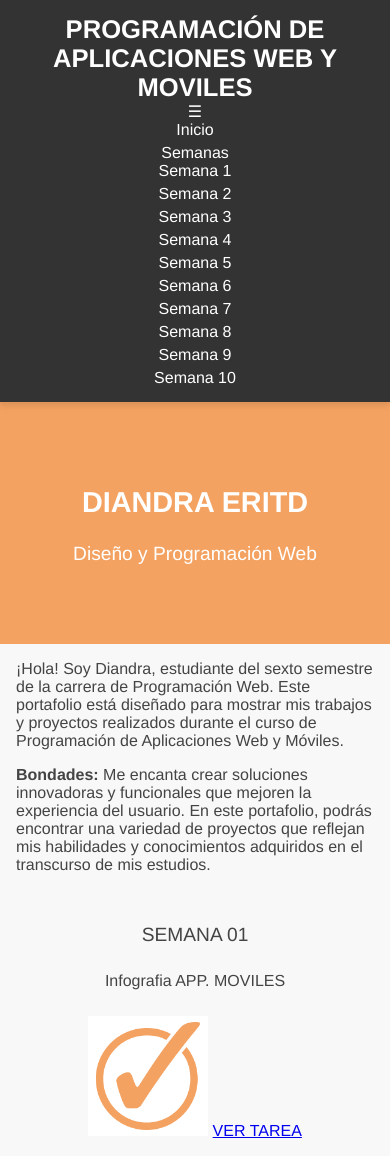
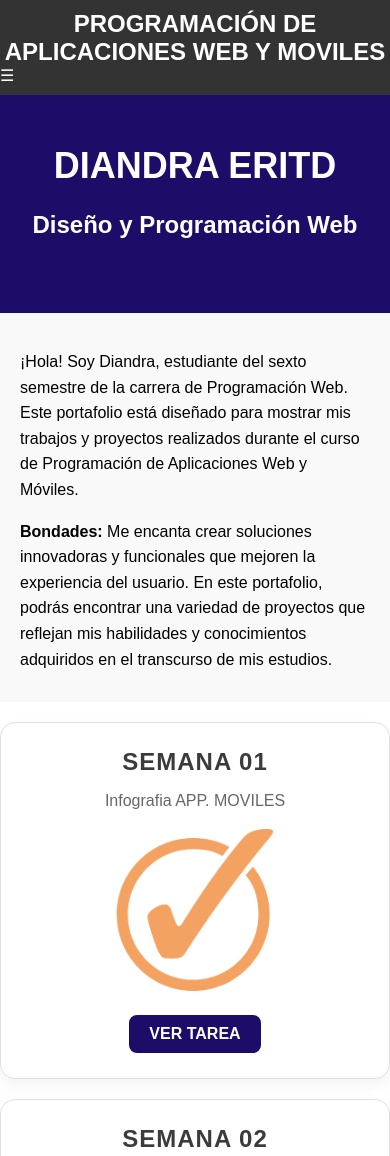
Before and after one commit to diandraeritd/page, a plain HTML site: page index.html in a window 390 px wide. Shown: the top 1156 px of the page. Drawn offline with Linux system fonts and the light colour scheme; a script that the page names is missing.

Commit message:
Update styles.css

```diff
--- a/styles.css
+++ b/styles.css
@@ -1,25 +1,25 @@
 /* Estilos generales */
 body {
+    font-family: Arial, sans-serif;
     margin: 0;
-    font-family: 'Helvetica', sans-serif;
-    background-color: #f8f8f8;
-    color: #444;
+    padding: 0;
 }
 
 header {
     background-color: #333;
-    color: #fff;
-    padding: 20px;
-    text-align: center;
-    position: sticky;
-    top: 0;
-    z-index: 100;
-    box-shadow: 0 4px 6px rgba(0, 0, 0, 0.1);
+    color: white;
+    padding: 10px 0;
 }
 
 header .logo h1 {
-    font-size: 2.2em;
+    text-align: center;
     margin: 0;
+    font-size: 24px;
+}
+
+/* Navegación */
+nav {
+    position: relative;
 }
 
 nav ul {
@@ -28,163 +28,181 @@ nav ul {
     margin: 0;
     display: flex;
     justify-content: center;
-    gap: 30px;
+    background-color: #444;
+}
+
+nav ul li {
+    position: relative;
 }
 
 nav ul li a {
-    color: #fff;
+    color: white;
+    padding: 15px 20px;
     text-decoration: none;
-    font-size: 1.1em;
-    padding: 10px 15px;
-    transition: color 0.3s;
+    display: block;
 }
 
 nav ul li a:hover {
-    color: #f4a261;
+    background-color: #555;
 }
 
-/* Responsive para teléfonos */
-@media screen and (max-width: 768px) {
+nav ul li ul.dropdown-content {
+    display: none;
+    position: absolute;
+    top: 100%;
+    left: 0;
+    background-color: #444;
+    padding: 0;
+    width: 150px;
+    z-index: 1000;
+}
+
+nav ul li ul.dropdown-content li a {
+    padding: 10px;
+}
+
+nav ul li:hover ul.dropdown-content {
+    display: block;
+}
+
+/* Estilos para móviles */
+@media (max-width: 768px) {
+    /* Mostrar el menú hamburguesa */
     nav ul {
+        display: none;
         flex-direction: column;
-        align-items: center;
-        gap: 10px;
+        background-color: #333;
+        width: 100%;
     }
 
-    header .logo h1 {
-        font-size: 1.8em;
+    .menu-icon {
+        display: block;
+        position: absolute;
+        top: 0;
+        right: 10px;
+        padding: 10px;
+        cursor: pointer;
+        color: white;
+    }
+
+    nav ul li {
+        width: 100%;
+    }
+
+    nav ul li a {
+        padding: 15px;
+    }
+
+    nav ul li ul.dropdown-content {
+        position: relative;
+    }
+
+    /* Activar el menú en pantalla completa */
+    nav ul.active {
+        display: flex;
     }
 }
 
-@media screen and (max-width: 480px) {
-    header {
-        padding: 15px;
-    }
-
-    header .logo h1 {
-        font-size: 1.6em;
-    }
-
-    nav ul {
-        flex-direction: column;
-        gap: 5px;
-    }
-
-    nav ul li a {
-        font-size: 1em;
-        padding: 8px;
-    }
-}
-
-/* Sección de presentación */
+/* Estilos para la presentación */
 #presentacion {
-    background-color: #f4a261;
+    background-color: #1D0D69;
     color: white;
-    padding: 60px 0;
+    padding: 50px 20px;
     text-align: center;
 }
 
 #presentacion h2 {
-    font-size: 2.5em;
+    font-size: 36px;
+    margin: 0;
 }
 
 #presentacion h3 {
-    font-size: 1.8em;
-    font-weight: 300;
+    font-size: 24px;
 }
 
-@media screen and (max-width: 768px) {
-    #presentacion h2 {
-        font-size: 2em;
-    }
-
-    #presentacion h3 {
-        font-size: 1.5em;
-    }
-
-    .parrafo_inicio {
-        padding-left: 2em;
-        padding-right: 2em;
-    }
+/* Estilos para las secciones */
+.semana {
+    padding: 25px;
+    margin: 20px 0;
+    background-color: #ffffff;
+    border: 1px solid #e0e0e0;
+    border-radius: 15px;
+    box-shadow: 0 6px 16px rgba(0, 0, 0, 0.05);
+    transition: all 0.3s ease;
 }
 
-@media screen and (max-width: 480px) {
-    #presentacion h2 {
-        font-size: 1.8em;
-    }
-
-    #presentacion h3 {
-        font-size: 1.2em;
-    }
-
-    .parrafo_inicio {
-        font-size: 1em;
-        padding-left: 1em;
-        padding-right: 1em;
-    }
-}
-
-/* Sección de semana */
-.semana {
-    padding: 30px 15px;
-    margin: 20px 0;
-    border-radius: 10px;
-    text-align: center;
+.semana:hover {
+    box-shadow: 0 12px 24px rgba(0, 0, 0, 0.1);
+    transform: translateY(-5px);
 }
 
 .tit_sem {
-    font-size: 1.6em;
-    margin-bottom: 15px;
+    font-size: 24px;
+    font-weight: 600;
+    color: #3b3b3b;
+    margin-bottom: 12px;
+    text-align: center;
+    letter-spacing: 1px;
 }
 
-@media screen and (max-width: 768px) {
-    .tit_sem {
-        font-size: 1.4em;
-    }
-
-    .img-semana {
-        width: 60%;
-        max-width: 150px;
-    }
+.datos {
+    font-style: normal;
+    color: #666;
+    text-align: center;
+    margin-bottom: 10px;
+    font-size: 16px;
 }
 
-@media screen and (max-width: 480px) {
-    .tit_sem {
-        font-size: 1.2em;
-    }
-
-    .img-semana {
-        width: 70%;
-        max-width: 120px;
-    }
+.contenido-semana {
+    display: flex;
+    flex-direction: column;
+    align-items: center;
 }
 
-/* Datos */
-.datos {
-    font-size: 1.3em;
-    padding: 10px 15px;
+.img-semana {
+    width: 180px;
+    height: auto;
+    border-radius: 12px;
+    margin-bottom: 15px;
+    transition: transform 0.3s ease;
 }
 
-@media screen and (max-width: 768px) {
-    .datos {
-        font-size: 1.1em;
-    }
+.img-semana:hover {
+    transform: scale(1.1);
 }
 
-@media screen and (max-width: 480px) {
-    .datos {
-        font-size: 1em;
-    }
+.link-semana {
+    text-decoration: none;
+    color: #ffffff;
+    background-color: #1D0D69;
+    padding: 10px 20px;
+    border-radius: 8px;
+    font-weight: bold;
+    transition: background-color 0.3s ease, transform 0.3s ease;
 }
 
-/* Footer */
-footer {
-    padding: 20px;
-    font-size: 0.8em;
+.link-semana:hover {
+    background-color: #D81515;
+    transform: scale(1.05);
 }
 
-@media screen and (max-width: 480px) {
-    footer {
-        font-size: 0.7em;
-    }
+
+
+footer {
+    background-color: #333;
+    color: white;
+    text-align: center;
+    padding: 10px 0;
+    margin-top: 20px;
 }
+
+/* Estilos para el párrafo de introducción */
+.press {
+    padding: 20px;
+    background-color: #f9f9f9;
+}
+
+.press p {
+    margin-bottom: 10px;
+    line-height: 1.6;
+}
```
